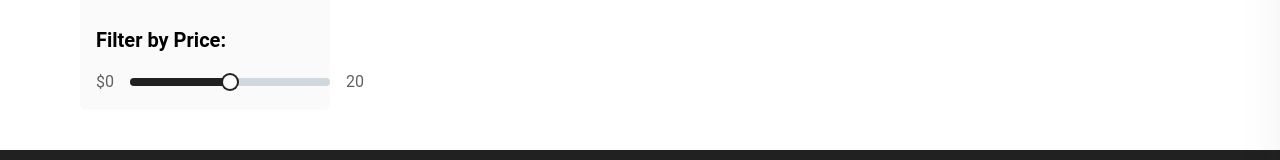
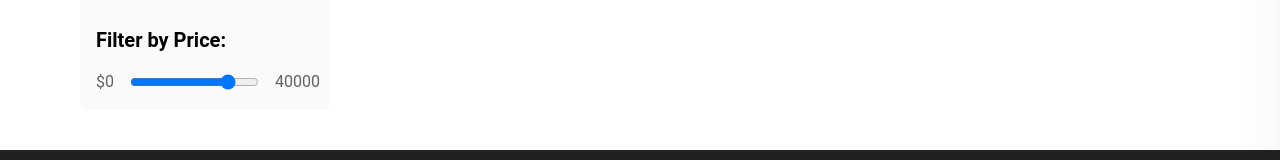
Before and after one commit to shiningsudipto/a9-client, a React (Vite) app: page /products in a window 1280 px wide. Shown: the part 382-542 px from the top of the page. Built offline with nearby package versions, Linux system fonts and the light colour scheme; no server answers.

Commit message:
filtering system added

```diff
--- a/src/pages/Products/Products.tsx
+++ b/src/pages/Products/Products.tsx
@@ -8,9 +8,10 @@ import ProductCard from "../../components/ui/ProductCard";
 import { useGetAllCategoryQuery } from "../../redux/features/category";
 import { transformItemsToValueAndLabel } from "../../utils";
 import { useAppDispatch } from "../../redux/hooks";
-import { Radio, Slider } from "@material-tailwind/react";
+import { Radio } from "@material-tailwind/react";
 import SearchProducts from "../../components/shared/SearchProducts";
 import { useEffect, useState } from "react";
+import { TProduct } from "../../types";
 
 const priceSortOptions = [
   {
@@ -25,19 +26,28 @@ const priceSortOptions = [
 
 const Products = () => {
   const searchOptions = useSelector(useSearchOptions);
-  // console.log(searchOptions);
   const { data } = useGetAllProductsQuery(searchOptions);
   const productsData = data?.data?.data;
+
+  // State for all products and max price filter
   const [allProducts, setProducts] = useState(productsData);
-  console.log({ allProducts });
+  const [maxPrice, setMaxPrice] = useState(40000);
+
   const { data: categoryData } = useGetAllCategoryQuery("");
   const allCategory = categoryData?.data;
   const categoryOptions = transformItemsToValueAndLabel(allCategory);
+
   const dispatch = useAppDispatch();
 
+  // Update product list whenever products data or max price changes
   useEffect(() => {
-    setProducts(productsData);
-  }, [data, productsData]);
+    if (productsData) {
+      const filteredProducts = productsData.filter(
+        (product: TProduct) => product.price <= maxPrice
+      );
+      setProducts(filteredProducts);
+    }
+  }, [productsData, maxPrice]);
 
   const setSearchValueToTheSlice = (name: string, value: string) => {
     dispatch(setSearchOptions({ [name]: value }));
@@ -95,8 +105,15 @@ const Products = () => {
           <p className="text-xl font-bold mb-4">Filter by Price:</p>
           <div className="flex items-center gap-4">
             <span className="text-gray-700">${0}</span>
-            <Slider defaultValue={50} />
-            <span className="text-gray-700">20</span>
+            <input
+              type="range"
+              min="100"
+              max="50000"
+              value={maxPrice}
+              onChange={(e) => setMaxPrice(Number(e.target.value))}
+              id="myRange"
+            />
+            <span className="text-gray-700">{maxPrice}</span>
           </div>
         </div>
       </div>
```
